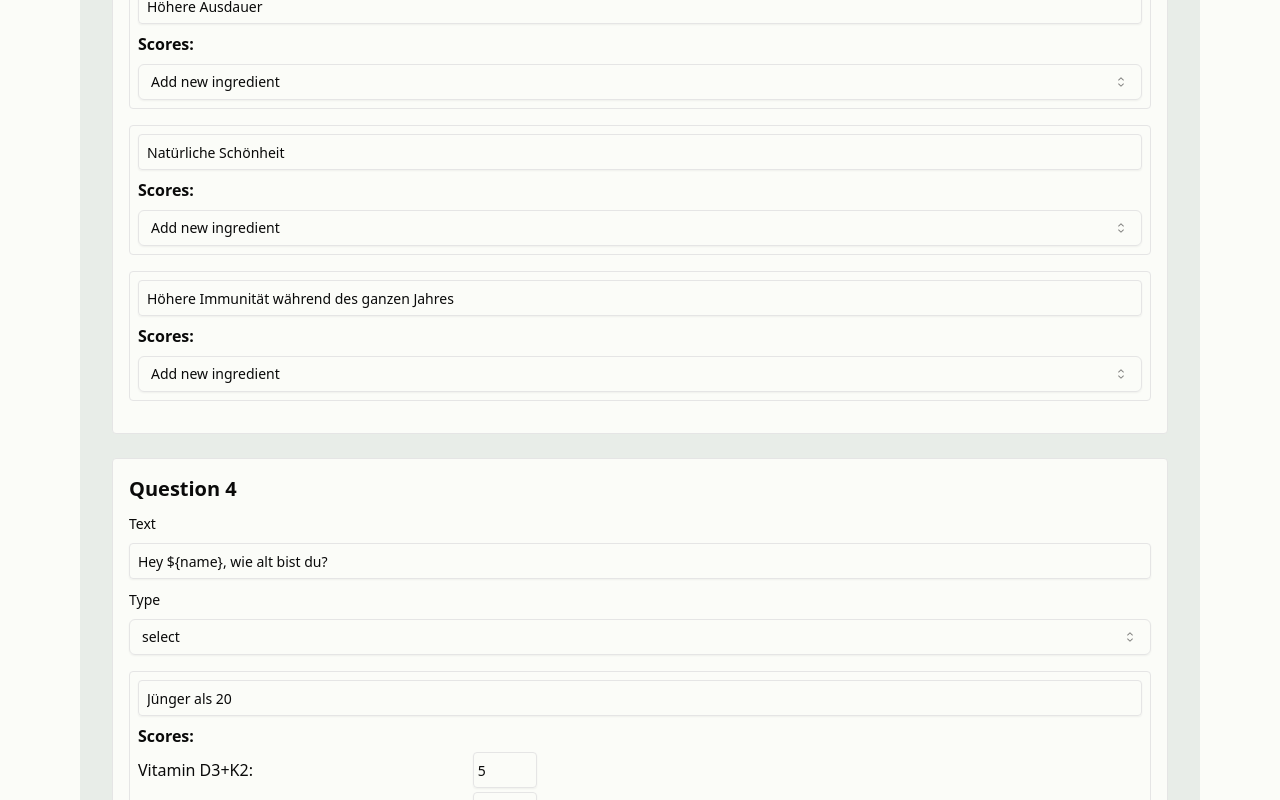
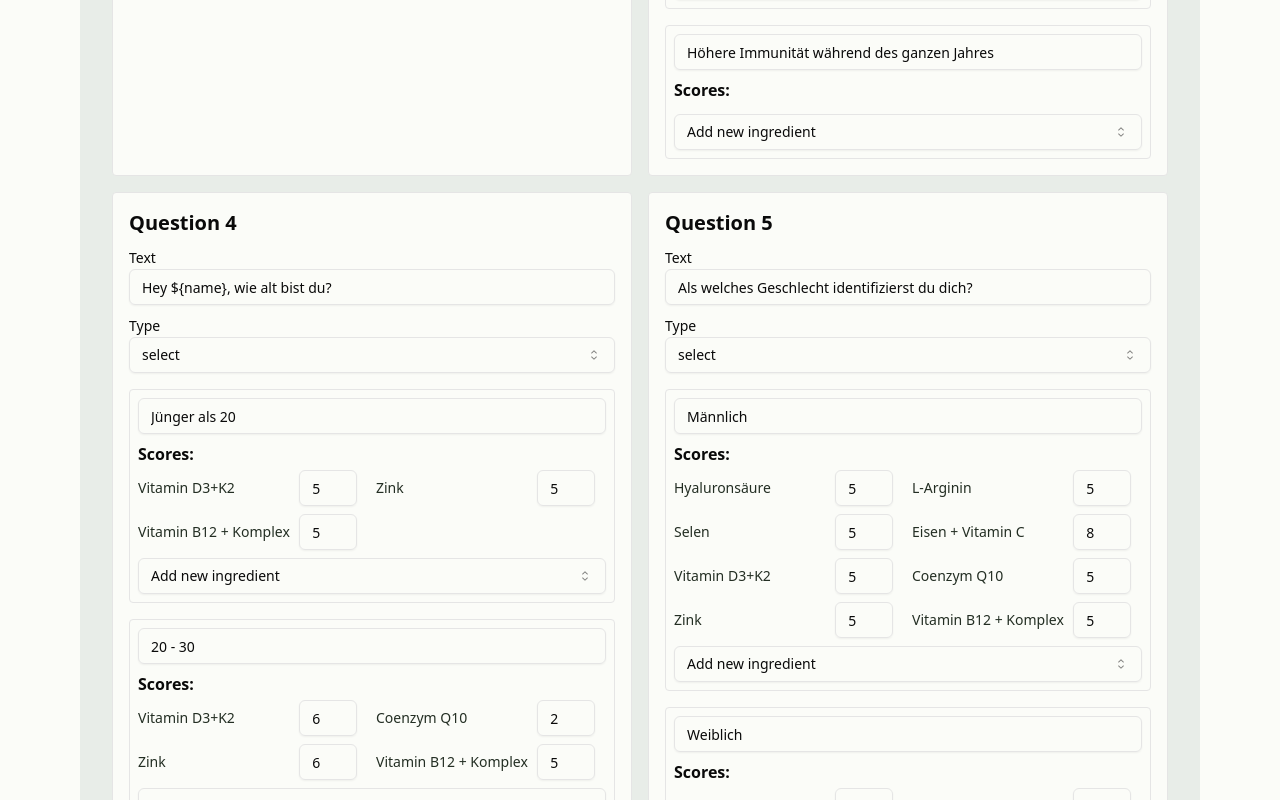
Before and after one commit to manueljenni/dunatura-headless, a Next.js app: page /admin in a window 1280 px wide. Shown: the part 1240-2040 px from the top of the page. Built offline with nearby package versions, Linux system fonts and the light colour scheme.

Commit message:
Questionnaire edit

```diff
--- a/app/(default)/admin/page.tsx
+++ b/app/(default)/admin/page.tsx
@@ -91,23 +91,111 @@ export default function QuestionnaireEditor() {
   };
 
   return (
-    <div className="w-full">
     <RoundedContainer title="Questionnaire Editor">
+      <div className="grid grid-cols-1 md:grid-cols-2 gap-4">
         {questions.map((question, questionIndex) => (
-          <div key={question.id} className="mb-8 p-4 border rounded w-full bg-[#FBFCF8]">
+          <QuestionCard
+            key={question.id}
+            question={question}
+            questionIndex={questionIndex}
+            handleQuestionChange={handleQuestionChange}
+            handleAnswerChange={handleAnswerChange}
+            handleScoreChange={handleScoreChange}
+            addNewIngredient={addNewIngredient}
+          />
+        ))}
+      </div>
+    </RoundedContainer>
+  );
+}
+
+type QuestionCardProps = {
+  question: (typeof questionnaireData)[0];
+  questionIndex: number;
+  handleQuestionChange: (
+    index: number,
+    field: string,
+    value: string | QuestionType,
+  ) => void;
+  handleAnswerChange: (
+    questionIndex: number,
+    answerIndex: number,
+    field: string,
+    value: string,
+  ) => void;
+  handleScoreChange: (
+    questionIndex: number,
+    answerIndex: number,
+    vitaminId: VitaminId,
+    score: number,
+  ) => void;
+  addNewIngredient: (
+    questionIndex: number,
+    answerIndex: number,
+    vitaminId: VitaminId,
+  ) => void;
+};
+
+function QuestionCard({
+  question,
+  questionIndex,
+  handleQuestionChange,
+  handleAnswerChange,
+  handleScoreChange,
+  addNewIngredient,
+}: QuestionCardProps) {
+  return (
+    <div className="p-4 border rounded bg-[#FBFCF8]">
       <h2 className="text-xl font-semibold mb-2">Question {question.id}</h2>
-            <div className="mb-2 space-y-2">
+      <QuestionInput
+        question={question}
+        questionIndex={questionIndex}
+        handleQuestionChange={handleQuestionChange}
+      />
+      <div className="mt-4 space-y-4">
+        {question.answers.map((answer, answerIndex) => (
+          <AnswerCard
+            key={answerIndex}
+            answer={answer}
+            questionIndex={questionIndex}
+            answerIndex={answerIndex}
+            handleAnswerChange={handleAnswerChange}
+            handleScoreChange={handleScoreChange}
+            addNewIngredient={addNewIngredient}
+          />
+        ))}
+      </div>
+    </div>
+  );
+}
+
+type QuestionInputProps = {
+  question: (typeof questionnaireData)[0];
+  questionIndex: number;
+  handleQuestionChange: (
+    index: number,
+    field: string,
+    value: string | QuestionType,
+  ) => void;
+};
+
+function QuestionInput({
+  question,
+  questionIndex,
+  handleQuestionChange,
+}: QuestionInputProps) {
+  return (
+    <div className="space-y-2">
+      <div>
         <Label>Text</Label>
         <Input
           type="text"
           value={question.text}
-                onChange={(e) =>
-                  handleQuestionChange(questionIndex, "text", e.target.value)
-                }
-                className="w-full p-2 border rounded"
+          onChange={(e) => handleQuestionChange(questionIndex, "text", e.target.value)}
+          className="w-full"
         />
       </div>
-            <div className="mb-2 space-y-2">
+      <div>
         <Label>Type</Label>
         <Select
           value={question.type}
@@ -126,27 +214,62 @@ export default function QuestionnaireEditor() {
           </SelectContent>
         </Select>
       </div>
-            <h3 className="text-lg font-semibold mt-4 mb-2"></h3>
-            {question.answers.map((answer, answerIndex) => (
-              <div key={answerIndex} className="mb-4 p-2 border rounded">
+    </div>
+  );
+}
+
+type AnswerCardProps = {
+  answer: (typeof questionnaireData)[0]["answers"][0];
+  questionIndex: number;
+  answerIndex: number;
+  handleAnswerChange: (
+    questionIndex: number,
+    answerIndex: number,
+    field: string,
+    value: string,
+  ) => void;
+  handleScoreChange: (
+    questionIndex: number,
+    answerIndex: number,
+    vitaminId: VitaminId,
+    score: number,
+  ) => void;
+  addNewIngredient: (
+    questionIndex: number,
+    answerIndex: number,
+    vitaminId: VitaminId,
+  ) => void;
+};
+
+function AnswerCard({
+  answer,
+  questionIndex,
+  answerIndex,
+  handleAnswerChange,
+  handleScoreChange,
+  addNewIngredient,
+}: AnswerCardProps) {
+  return (
+    <div className="p-2 border rounded">
       <Input
         type="text"
         value={answer.value.text}
         onChange={(e) =>
           handleAnswerChange(questionIndex, answerIndex, "text", e.target.value)
         }
-                  className="w-full p-2 border rounded mb-2"
+        className="w-full mb-2"
       />
       <h4 className="font-semibold mt-2 mb-1">Scores:</h4>
+      <div className="grid grid-cols-2 gap-2">
         {Object.entries(answer.scores || {}).map(([vitaminIdString, score]) => {
           const vitaminId = Number(vitaminIdString) as VitaminId;
           const vitaminKey = vitaminIdToKey[vitaminId];
-
-                  if (!vitaminKey) return null; // or some error handling
-
+          if (!vitaminKey) return null;
           return (
-                    <div key={vitaminIdString} className="flex items-center mb-1">
-                      <span className="w-1/3">{vitamins[vitaminKey].name}:</span>
+            <div key={vitaminIdString} className="flex items-center space-x-2">
+              <span className="w-2/3 truncate text-primary text-sm font-medium">
+                {vitamins[vitaminKey].name}
+              </span>
               <Input
                 type="number"
                 value={score}
@@ -158,19 +281,16 @@ export default function QuestionnaireEditor() {
                     Number(e.target.value),
                   )
                 }
-                        className="w-16 p-1 border rounded mr-2"
+                className="w-1/4"
               />
             </div>
           );
         })}
+      </div>
       <div className="mt-2">
         <Select
           onValueChange={(value) =>
-                      addNewIngredient(
-                        questionIndex,
-                        answerIndex,
-                        Number(value) as VitaminId,
-                      )
+            addNewIngredient(questionIndex, answerIndex, Number(value) as VitaminId)
           }>
           <SelectTrigger className="w-full">
             <SelectValue placeholder="Add new ingredient" />
@@ -185,10 +305,5 @@ export default function QuestionnaireEditor() {
         </Select>
       </div>
     </div>
-            ))}
-          </div>
-        ))}
-      </RoundedContainer>
-    </div>
   );
 }
```
Lines whose indentation alone changed are shown as unchanged.
